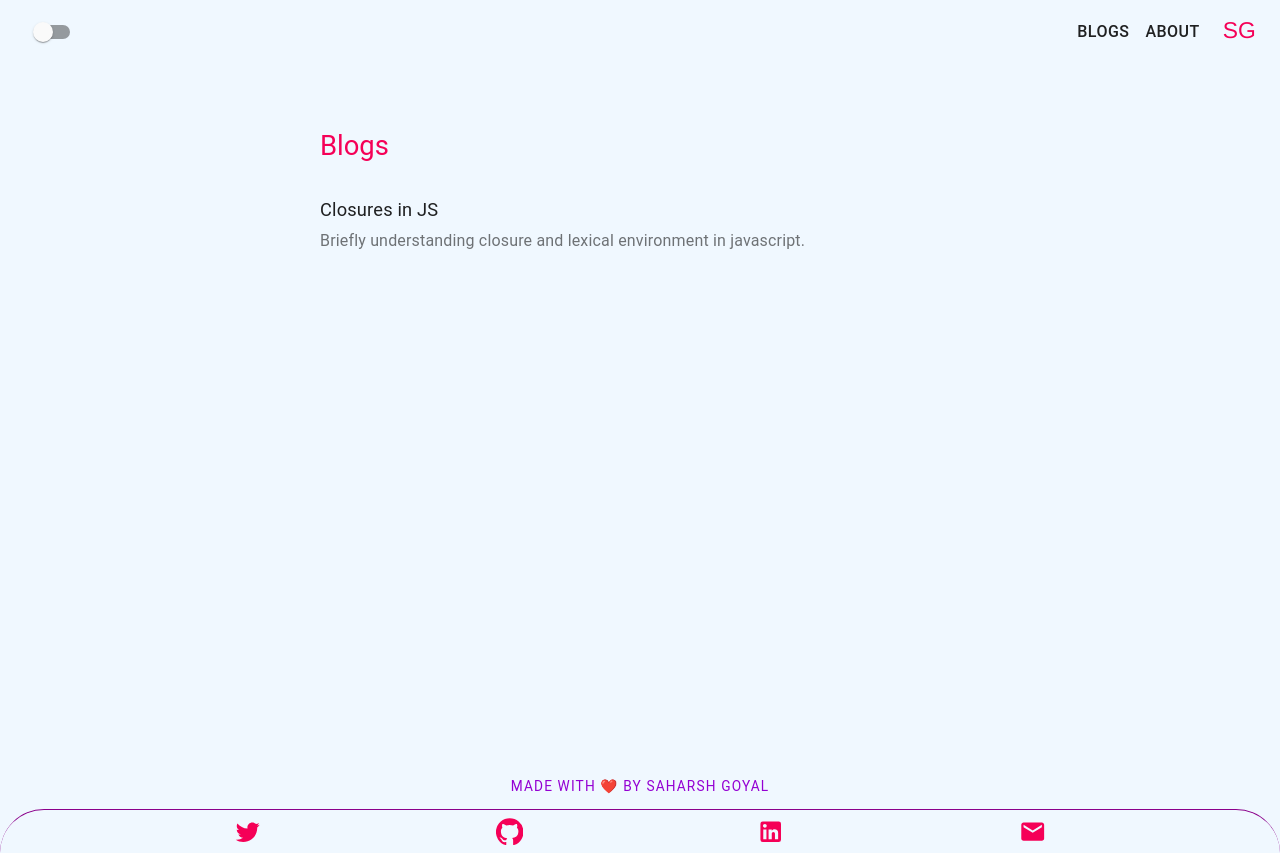
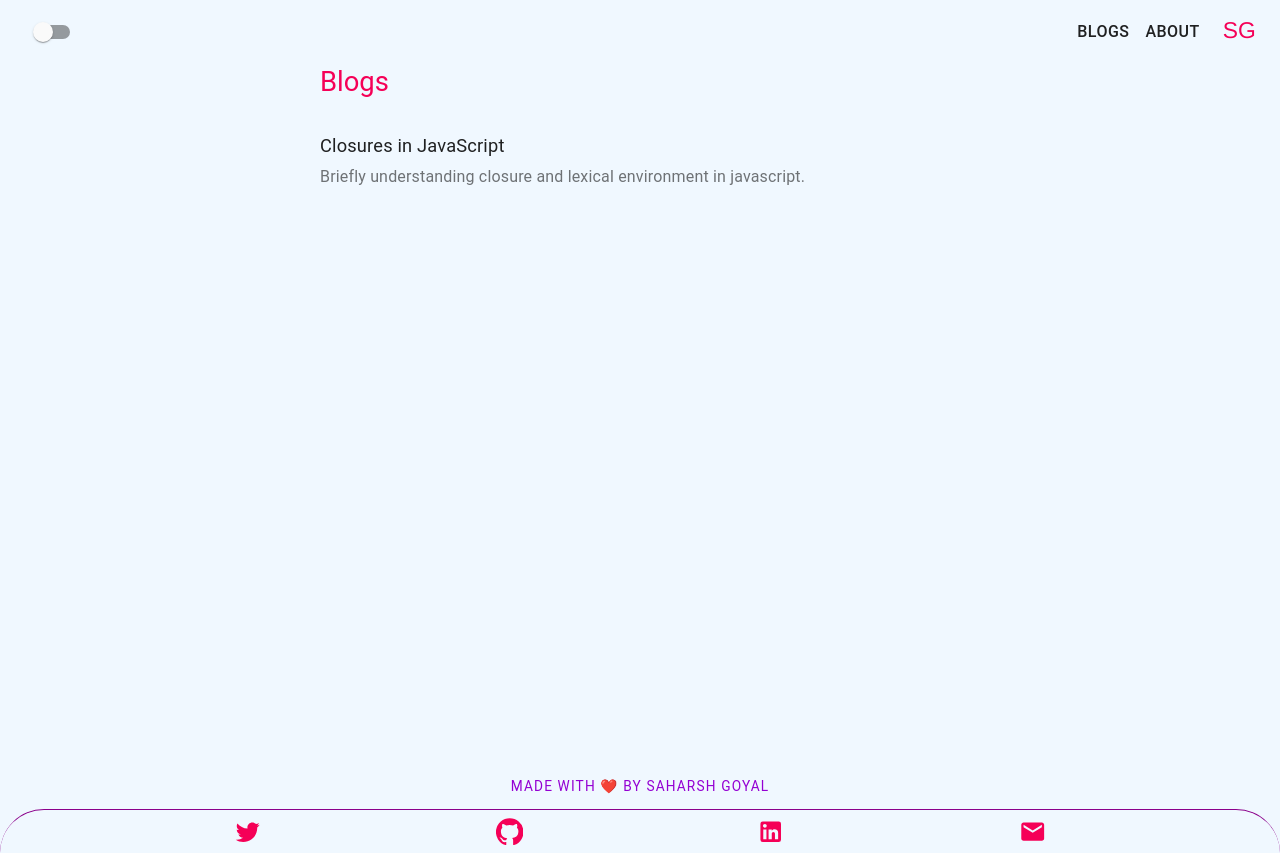
Before and after one commit to saharshg/portfolio, a React (Create React App) app: page /#/blogs in a window 1280 px wide. Built offline with nearby package versions, Linux system fonts and the light colour scheme.

Commit message:
Add blog sharing buttons

```diff
--- a/package.json
+++ b/package.json
@@ -15,6 +15,7 @@
     "react-dom": "^16.13.1",
     "react-router-dom": "^5.2.0",
     "react-scripts": "3.4.1",
+    "react-share": "^4.2.1",
     "react-slick": "0.26",
     "slick-carousel": "^1.8.1",
     "styled-components": "^5.1.0"
--- a/public/index.html
+++ b/public/index.html
@@ -49,6 +49,14 @@
     <meta property="og:image:width" content="1200" />
     <meta property="og:image:height" content="628" />
 
+    <meta property="og:type" content="blog" />
+    <meta
+      property="og:url"
+      content="https://saharshgoyal.com/#/blogs/closures"
+    />
+    <meta property="og:title" content="Closures in JavaScript" />
+    <meta property="og:description" content="Briefly understanding closures." />
+
     <!-- Twitter -->
     <meta property="twitter:card" content="summary_large_image" />
     <meta property="twitter:url" content="https://saharshgoyal.com/" />
--- a/src/App.js
+++ b/src/App.js
@@ -5,7 +5,6 @@ import {
   Grid,
   makeStyles,
   ThemeProvider,
-  useMediaQuery,
 } from '@material-ui/core';
 import CssBaseline from '@material-ui/core/CssBaseline';
 import KeyboardArrowUpIcon from '@material-ui/icons/KeyboardArrowUp';
@@ -80,7 +79,6 @@ const App = () => {
   const { mode } = appState;
 
   const [theme, setTheme] = useState(createTheme('light'));
-  const sm = useMediaQuery(theme.breakpoints.down('sm'));
 
   useEffect(() => {
     if (mode === 'light') {
@@ -99,7 +97,7 @@ const App = () => {
 
           <Grid container className={classes.content}>
             <Grid item xs={10} sm={8} md={6}>
-              <Box className={classes.about} pt={sm ? 0 : theme.spacing(1)}>
+              <Box className={classes.about}>
                 <Suspense fallback={<div>Loading...</div>}>
                   <Switch>
                     <Route path='/about'>
--- a/src/constants/blogsMapping.js
+++ b/src/constants/blogsMapping.js
@@ -3,12 +3,13 @@ import Closure from '../screens/Blogs/closure';
 
 export const blogsMapping = {
   closures: {
-    title: 'Closures in JS',
-    createdAt: '12-07-2020',
-    modifiedAt: '15-07-2020',
+    title: 'Closures in JavaScript',
+    createdAt: 'July 12, 2020',
+    modifiedAt: 'September 16, 2020',
     slug:
       'Briefly understanding closure and lexical environment in javascript.',
     tags: ['javascript', 'closures', 'scoping'],
     component: <Closure />,
+    url: 'https://saharshgoyal.com/#/blogs/closures',
   },
 };
--- a/src/screens/Blogs/Blogs.js
+++ b/src/screens/Blogs/Blogs.js
@@ -1,9 +1,59 @@
+import { Box, Grid, makeStyles, Typography } from '@material-ui/core';
+import React from 'react';
 import { useParams } from 'react-router-dom';
+import {
+  FacebookIcon,
+  FacebookShareButton,
+  LinkedinIcon,
+  LinkedinShareButton,
+  TwitterIcon,
+  TwitterShareButton,
+  WhatsappIcon,
+  WhatsappShareButton,
+} from 'react-share';
 import { blogsMapping } from '../../constants/blogsMapping';
 
+const useStyles = makeStyles((theme) => ({
+  blogSharing: {
+    margin: '60px 0',
+  },
+  shareButtons: {
+    display: 'flex',
+    justifyContent: 'space-between',
+    marginTop: '12px',
+  },
+}));
+
 const Blogs = () => {
+  const classes = useStyles();
   const { blog } = useParams();
-  return blogsMapping[blog].component;
+  const shareUrl = `https://saharshgoyal.com/#/blogs/${blog}`;
+  const title = blogsMapping[blog].title;
+  const createdAt = blogsMapping[blog].createdAt;
+  return (
+    <Box>
+      {blogsMapping[blog].component}
+      <Box className={classes.blogSharing}>
+        <Grid item>
+          <Typography color='secondary'>{createdAt}</Typography>
+        </Grid>
+        <Grid item sm={4} className={classes.shareButtons}>
+          <TwitterShareButton url={shareUrl} title={title}>
+            <TwitterIcon size={32} round />
+          </TwitterShareButton>
+          <LinkedinShareButton url={shareUrl}>
+            <LinkedinIcon size={32} round />
+          </LinkedinShareButton>
+          <FacebookShareButton url={shareUrl} quote={title}>
+            <FacebookIcon size={32} round={true} />
+          </FacebookShareButton>
+          <WhatsappShareButton url={shareUrl} title={title} separator=':: '>
+            <WhatsappIcon size={32} round />
+          </WhatsappShareButton>
+        </Grid>
+      </Box>
+    </Box>
+  );
 };
 
 export default Blogs;
```
Also changed, not shown: 3 other files (tests, documents, lock files or other folders).
